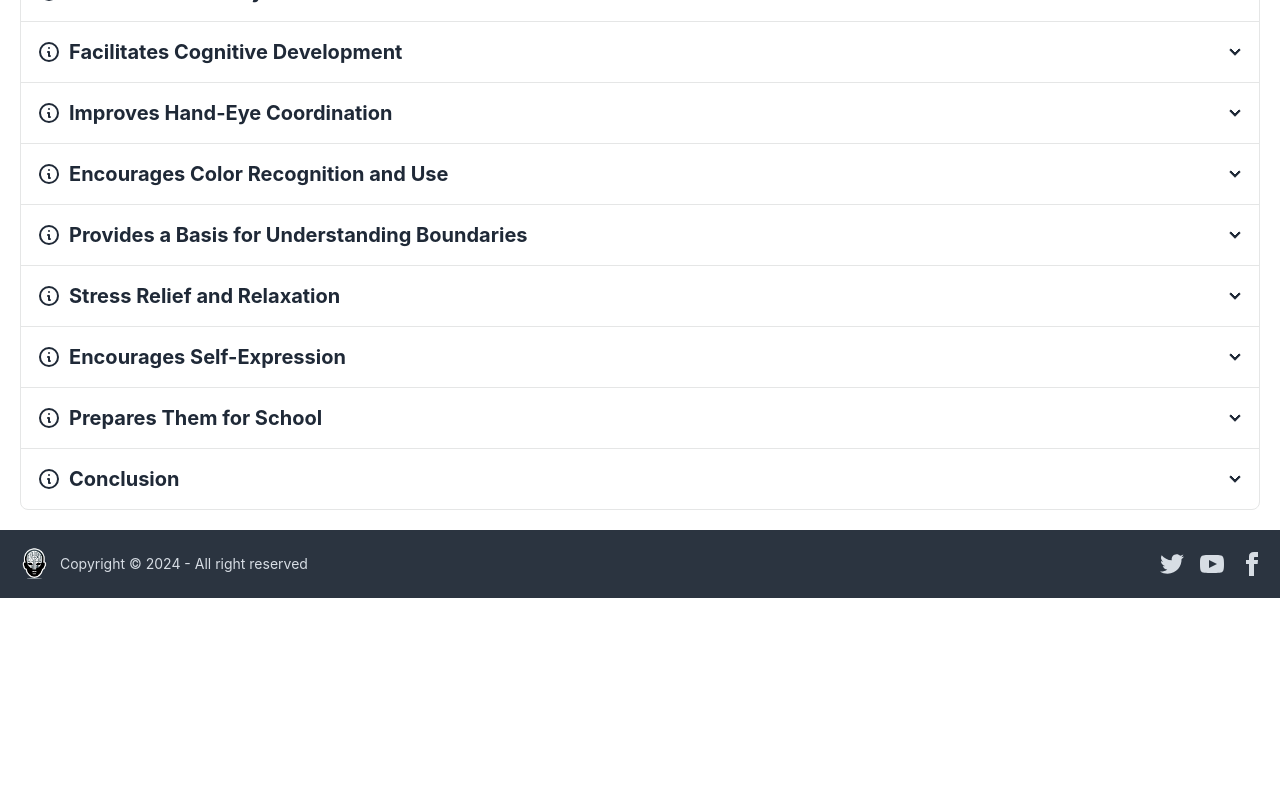
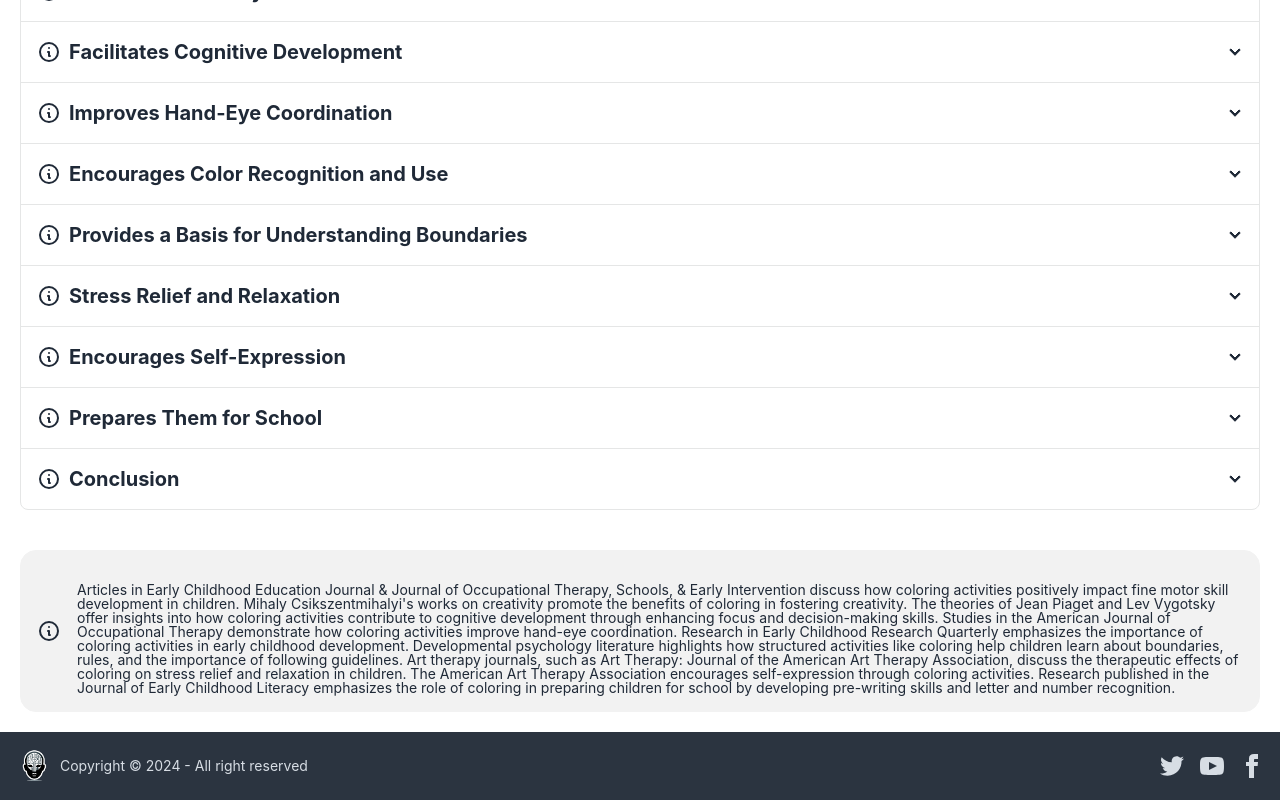
Before and after one commit to totoantonio/colors, a React (Vite) app: page / in a window 1280 px wide. Shown: the part 2111-2911 px from the top of the page. Before the commit the page ends 2709 px from the top, so only its background shows below. Built offline with nearby package versions, Linux system fonts and the light colour scheme.

Commit message:
Nothing but updates

```diff
--- a/package.json
+++ b/package.json
@@ -37,6 +37,7 @@
     "postcss": "^8.4.38",
     "tailwindcss": "^3.4.3",
     "vite": "^5.2.0",
+    "vite-plugin-html": "^3.2.2",
     "vite-plugin-imagemin": "^0.6.1"
   }
 }
--- a/src/Components/Features.jsx
+++ b/src/Components/Features.jsx
@@ -113,6 +113,46 @@ function Features() {
           </div>
         ))}
       </div>
+      <br />
+
+      <div role="alert" className="alert mt-4 text-left">
+        <svg
+          xmlns="http://www.w3.org/2000/svg"
+          fill="none"
+          viewBox="0 0 24 24"
+          className="stroke-current shrink-0 w-6 h-6"
+        >
+          <path
+            strokeLinecap="round"
+            strokeLinejoin="round"
+            strokeWidth="2"
+            d="M13 16h-1v-4h-1m1-4h.01M21 12a9 9 0 11-18 0 9 9 0 0118 0z"
+          ></path>
+        </svg>
+        <span className="mt-4 text-sm leading-none">
+          Articles in Early Childhood Education Journal & Journal of
+          Occupational Therapy, Schools, & Early Intervention discuss how
+          coloring activities positively impact fine motor skill development in
+          children. Mihaly Csikszentmihalyi's works on creativity promote the
+          benefits of coloring in fostering creativity. The theories of Jean
+          Piaget and Lev Vygotsky offer insights into how coloring activities
+          contribute to cognitive development through enhancing focus and
+          decision-making skills. Studies in the American Journal of
+          Occupational Therapy demonstrate how coloring activities improve
+          hand-eye coordination. Research in Early Childhood Research Quarterly
+          emphasizes the importance of coloring activities in early childhood
+          development. Developmental psychology literature highlights how
+          structured activities like coloring help children learn about
+          boundaries, rules, and the importance of following guidelines. Art
+          therapy journals, such as Art Therapy: Journal of the American Art
+          Therapy Association, discuss the therapeutic effects of coloring on
+          stress relief and relaxation in children. The American Art Therapy
+          Association encourages self-expression through coloring activities.
+          Research published in the Journal of Early Childhood Literacy
+          emphasizes the role of coloring in preparing children for school by
+          developing pre-writing skills and letter and number recognition.
+        </span>
+      </div>
     </div>
   );
 }
```
Also changed, not shown: 5 other files (tests, documents, lock files or other folders).
